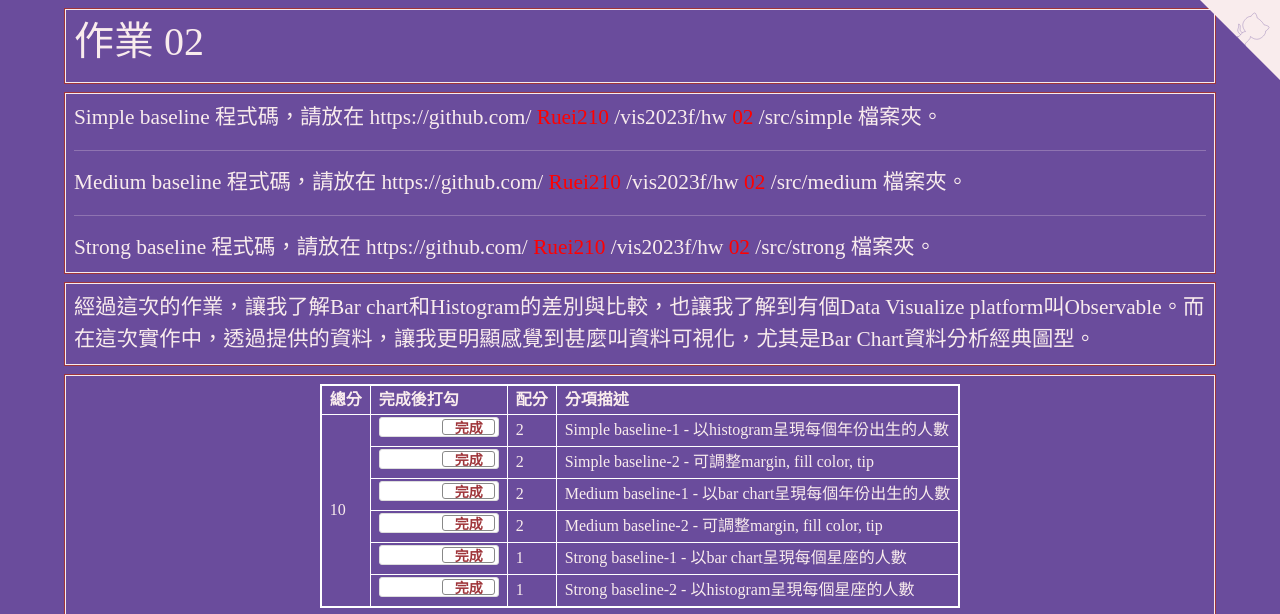
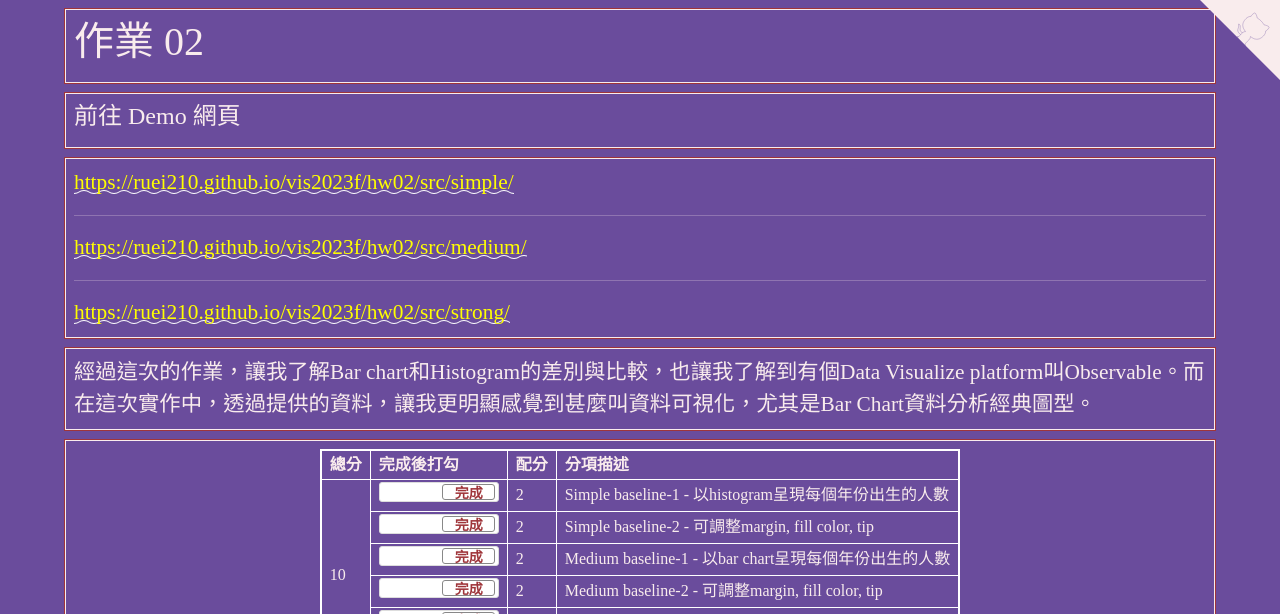
Before and after one commit to Ruei210/vis2023f, a plain HTML site: page hw02/index.html in a window 1280 px wide. Shown: the top 614 px of the page. Drawn offline with nearby package versions, Linux system fonts and the light colour scheme.

Commit message:
Update index.html

```diff
--- a/hw02/index.html
+++ b/hw02/index.html
@@ -176,33 +176,24 @@
   </div>
 
   <!-- ------------------------------------------------>
+
   <div class="row hw12">
     <div class="col-md-12 twenty">
-      Simple baseline 程式碼，請放在 https://github.com/
-      <span style="color:red;">Ruei210</span>
-      /vis2023f/hw
-      <span style="color:red;">02</span>
-      /src/simple 檔案夾。
-      <br>
-
-      <hr>
-      Medium baseline 程式碼，請放在 https://github.com/
-      <span style="color:red;">Ruei210</span>
-      /vis2023f/hw
-      <span style="color:red;">02</span>
-      /src/medium 檔案夾。
-      <br>
-
-      <hr>
-      Strong baseline 程式碼，請放在 https://github.com/
-      <span style="color:red;">Ruei210</span>
-      /vis2023f/hw
-      <span style="color:red;">02</span>
-      /src/strong 檔案夾。
-      <br>
-
+      <h4>前往 Demo 網頁</h4>
     </div>
   </div>
+
+  <!-- ------------------------------------------------>
+  <div class="row hw12">
+    <div class="col-md-12 twenty">
+      <a href="https://ruei210.github.io/vis2023f/hw02/src/simple/">https://ruei210.github.io/vis2023f/hw02/src/simple/</a>
+      <hr>
+      <a href="https://ruei210.github.io/vis2023f/hw02/src/medium/">https://ruei210.github.io/vis2023f/hw02/src/medium/</a>
+      <hr>
+      <a href="https://ruei210.github.io/vis2023f/hw02/src/strong/">https://ruei210.github.io/vis2023f/hw02/src/strong/</a>
+      </div>
+  </div>
+
 
   <!-- ------------------------------------------------>
   <div class="row hw12">
```
